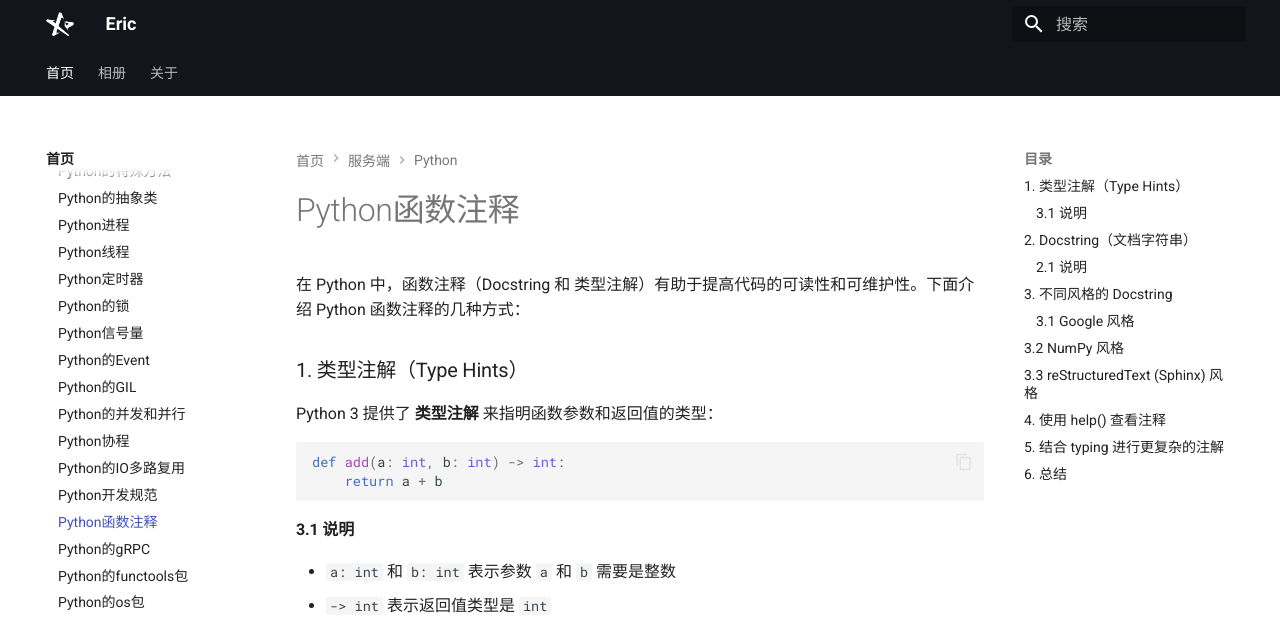
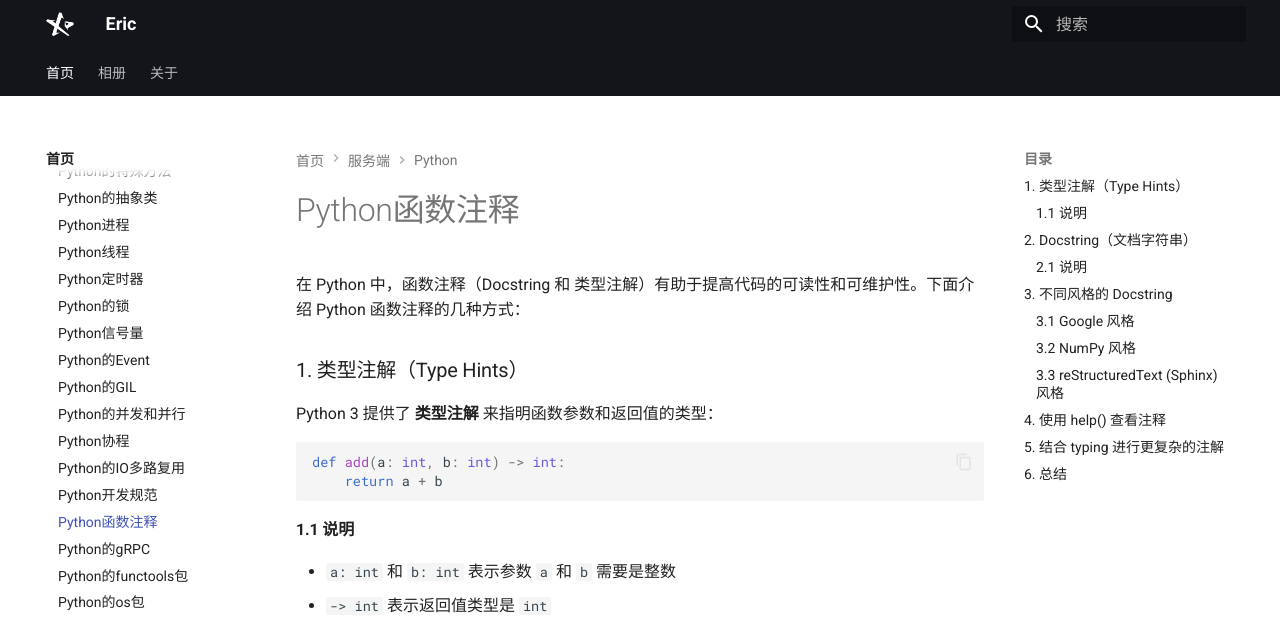
Before and after one commit to Eric54920/mkdocs, an MkDocs documentation site: the page built from docs/articles/Python/Python函数注释.md, in a window 1280 px wide and 900 px high. Shown: the top 620 px of the window. Built offline with MkDocs 1.6.1 and Material for MkDocs 9.7.7, drawn with Linux system fonts in a browser that asks for light colours; some web fonts are replaced; comment, search, counter and statistics services are not loaded.

Commit message:
docs:update docs

````diff
--- a/docs/articles/Python/Python函数注释.md
+++ b/docs/articles/Python/Python函数注释.md
@@ -12,7 +12,7 @@ def add(a: int, b: int) -> int:
     return a + b
 ```
 
-#### 3.1 说明
+#### 1.1 说明
 
 - `a: int` 和 `b: int` 表示参数 `a` 和 `b` 需要是整数
 - `-> int` 表示返回值类型是 `int`
@@ -76,7 +76,7 @@ def add(a: int, b: int) -> int:
     return a + b
 ```
 
-### 3.2 NumPy 风格
+#### 3.2 NumPy 风格
 
 ```python
 def add(a: int, b: int) -> int:
@@ -103,7 +103,7 @@ def add(a: int, b: int) -> int:
     return a + b
 ```
 
-### 3.3 reStructuredText (Sphinx) 风格
+#### 3.3 reStructuredText (Sphinx) 风格
 
 ```python
 def add(a: int, b: int) -> int:
````
